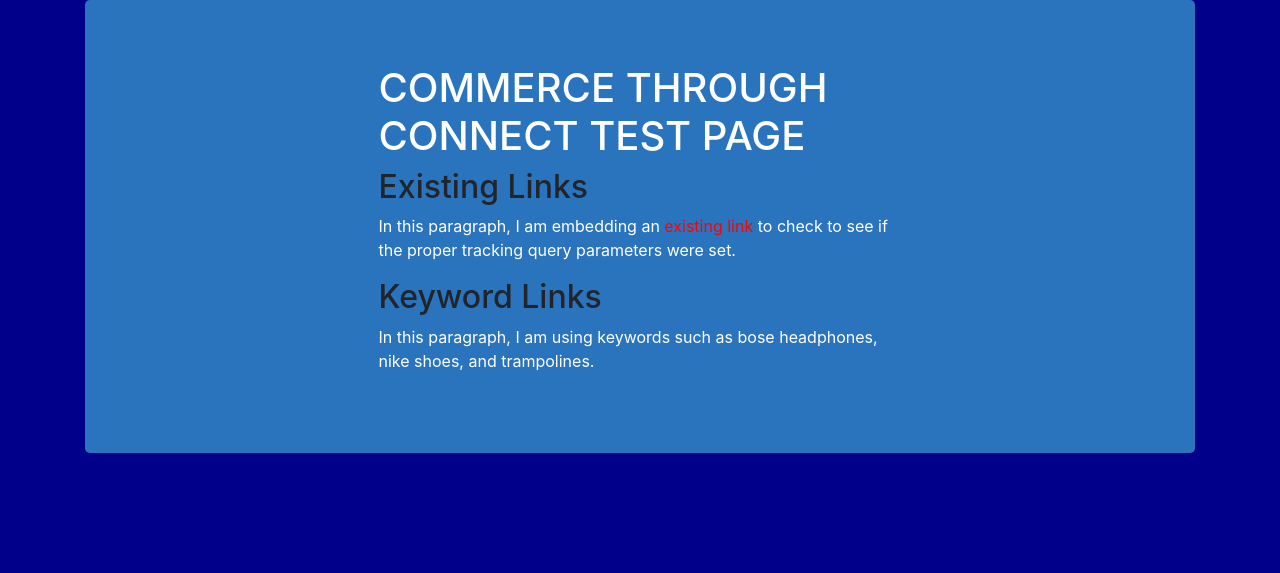
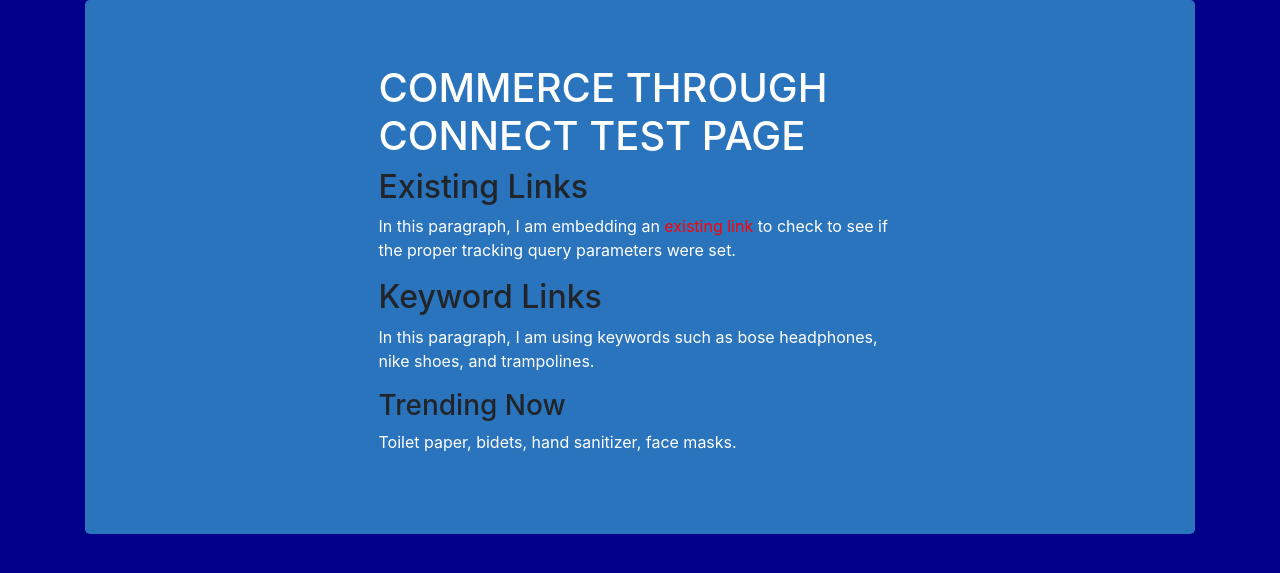
Before and after one commit to mikewilso/themichaelwilson, a Flask app: page /commerce_through_connect_test in a window 1280 px wide. Shown: the top 573 px of the page. Run offline with Flask 2, Linux system fonts and the light colour scheme; some libraries are stand-ins or nearby versions.

Commit message:
added trending now

```diff
--- a/templates/commerceconnecttest.html
+++ b/templates/commerceconnecttest.html
@@ -21,6 +21,8 @@
         <h2>Keyword Links</h2>
         <p id="keyword-paragraph">In this paragraph, I am using keywords such as bose headphones, nike shoes, and trampolines.
         </p>
+        <h3>Trending Now</h3>
+        <p>Toilet paper, bidets, hand sanitizer, face masks.</p>
       </div>
     </div>
     </div>
```
